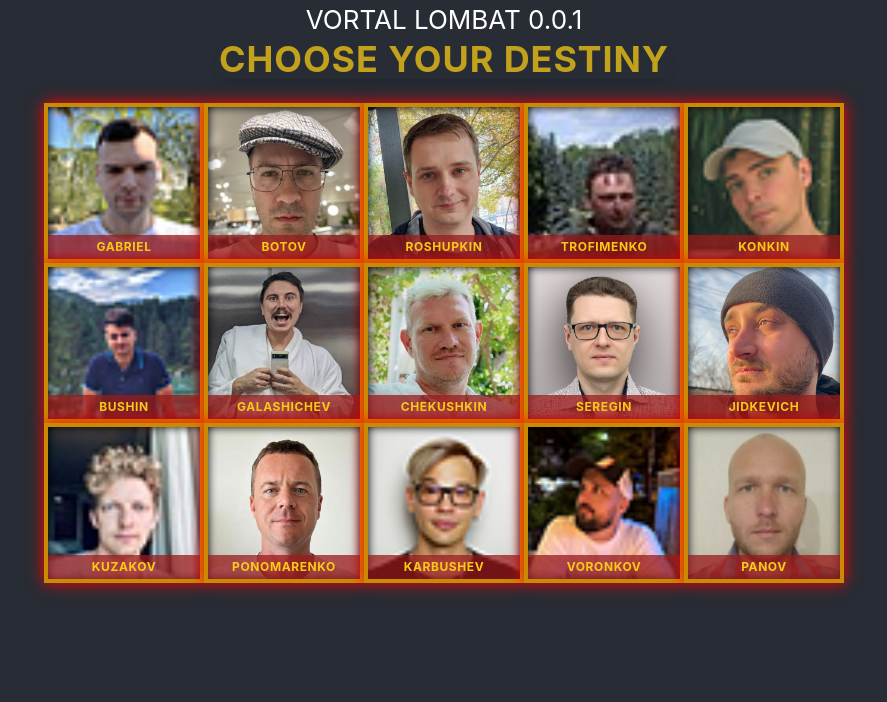
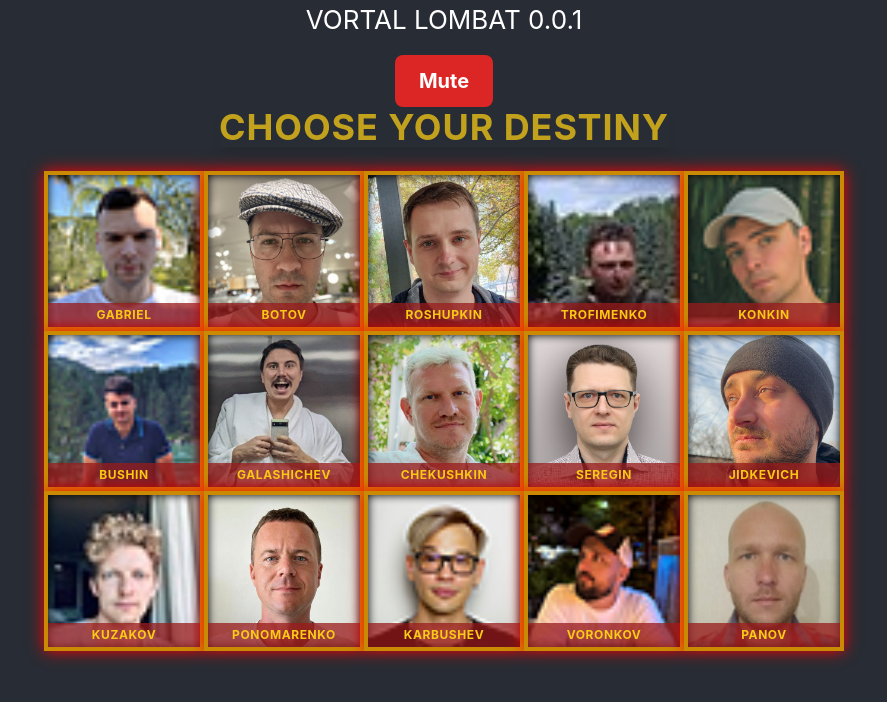
Before and after one commit to iseekyouu/vortal-lombat, a React (Create React App) app in the folder client/: page / in a window 1280 px wide. Shown: the top 702 px of the page, without its empty margins (196-1083 px from the left). Built offline with nearby package versions, Linux system fonts and the light colour scheme.

Commit message:
main_theme

```diff
--- a/client/src/App.tsx
+++ b/client/src/App.tsx
@@ -6,12 +6,39 @@ import Fight from "./Fight";
 import Fighters from './Fighters';
 import VersusScreen from './VersusScreen';
 import WinnerScreen from './WinnerScreen';
+import MainTheme from './audio/main_theme.m4a';
 
 const MainLayout: React.FC<{ children: React.ReactNode }> = ({ children }) => {
+  const audioRef = React.useRef<HTMLAudioElement>(null);
+  const [isMuted, setIsMuted] = React.useState(false);
+
+  const toggleMute = () => {
+    if (audioRef.current) {
+      audioRef.current.muted = !audioRef.current.muted;
+      setIsMuted(audioRef.current.muted);
+    }
+  };
+
+  React.useEffect(() => {
+    if (audioRef.current) {
+      audioRef.current.play(); // Start playing on load
+    }
+  }, []);
+
   return (
     <div className="App">
       <header className="App-header">
         <p>VORTAL LOMBAT 0.0.1</p>
+        <audio ref={audioRef} src={MainTheme} autoPlay loop />
+
+      {/* Mute/Unmute Button */}
+      <button
+        onClick={toggleMute}
+        className="mt-4 px-6 py-3 bg-red-600 text-white font-bold text-xl rounded-lg hover:bg-red-800"
+      >
+        {isMuted ? 'Unmute' : 'Mute'}
+      </button>
+
         <div className="h-screen w-full">
         {children}
         </div>
@@ -33,6 +60,7 @@ function App() {
   const [currentScreen, setCurrentScreen] = React.useState(SCREENS.PLAYERS);
   const [player2, setPlayer2] = React.useState<Fighter>(Fighters[1]);
   const [winner, setWinner] = React.useState<Fighter>(Fighters[0]);
+
 
 
   function chooseFighter(fighter: Fighter) {
--- a/client/src/declarations.d.ts
+++ b/client/src/declarations.d.ts
@@ -17,3 +17,18 @@ declare module '*.gif' {
   const src: string;
   export default src;
 }
+
+declare module '*.m4a' {
+  const src: string;
+  export default src;
+}
+
+declare module '*.mp3' {
+  const src: string;
+  export default src;
+}
+
+declare module '*.wav' {
+  const src: string;
+  export default src;
+}
```
